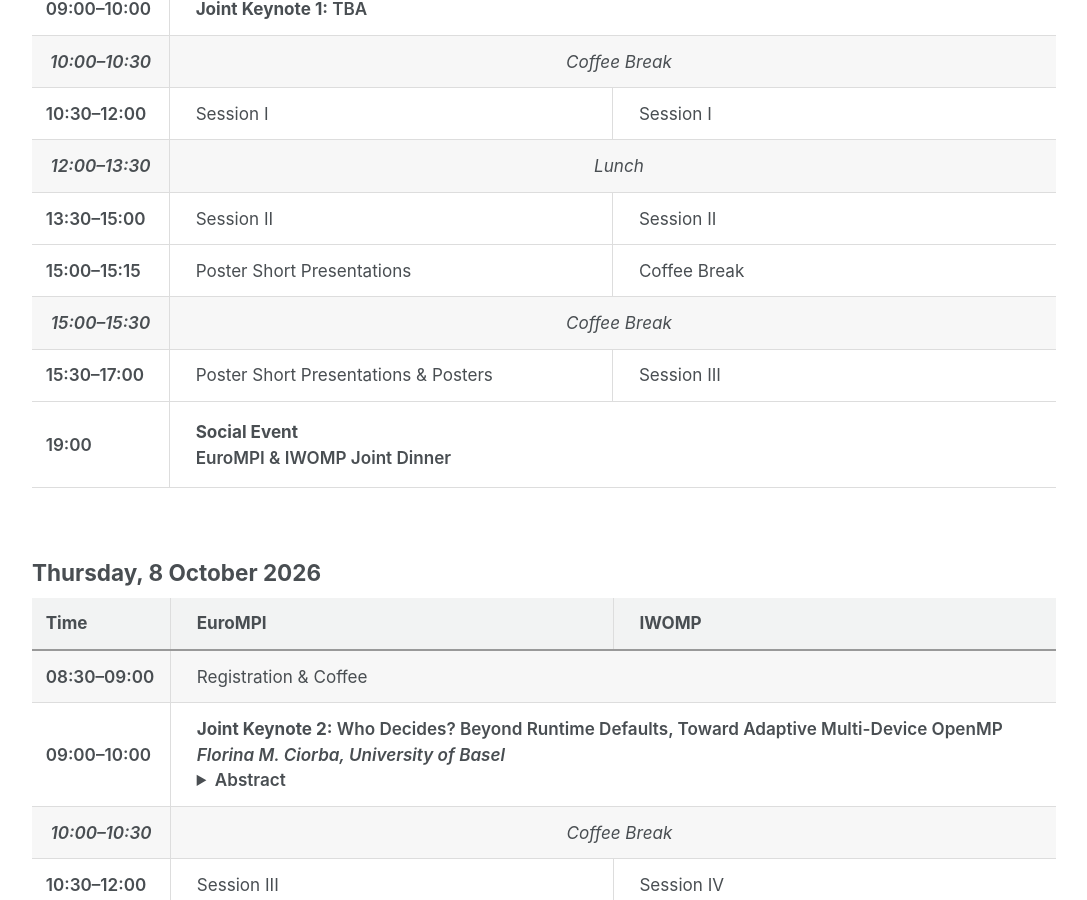
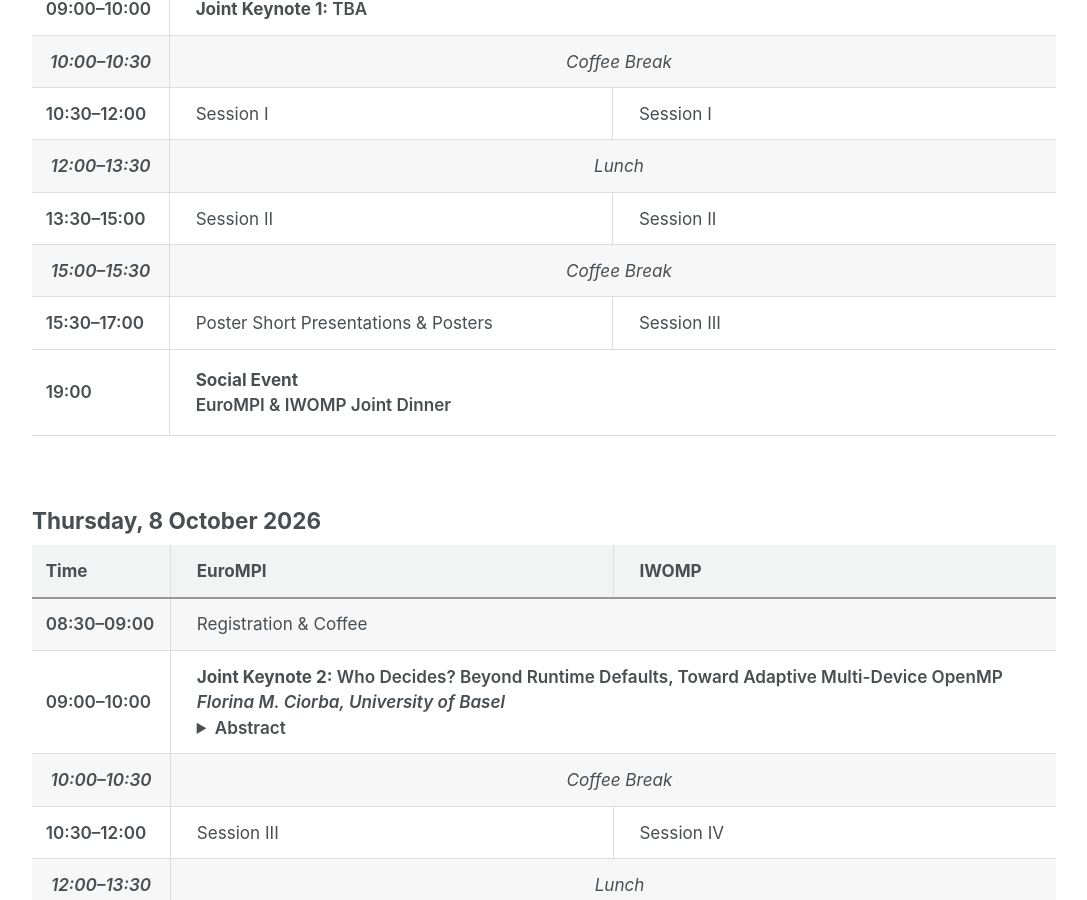
Before and after one commit to eurompi/eurompi.github.io, a Jekyll site: the page built from _pages/program.md, in a window 1280 px wide and 900 px high, scrolled down 1039 px. Shown: the whole window, without its empty margins (96-1183 px from the left). Built offline with Jekyll 4.4.1, drawn with Linux system fonts in a browser that asks for light colours; cached includes are drawn as plain includes.

Commit message:
Remove missed poster presetation entry from coffee break
Signed-off-by: Christoph Niethammer <niethammer@hlrs.de>

```diff
--- a/_pages/program.md
+++ b/_pages/program.md
@@ -171,12 +171,6 @@
     <td>Session II</td>
   </tr>
 
-  <tr>
-    <td>15:00–15:15</td>
-    <td>Poster Short Presentations</td>
-    <td class="program-break">Coffee Break</td>
-  </tr>
-
   <tr class="program-break">
     <td>15:00–15:30</td>
     <td colspan="2">Coffee Break</td>
```
